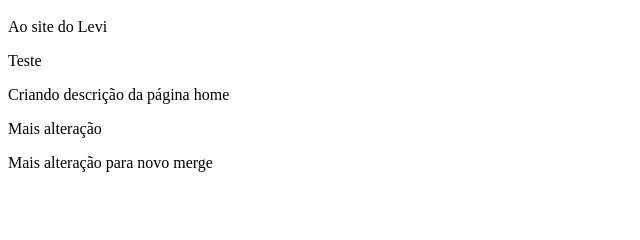
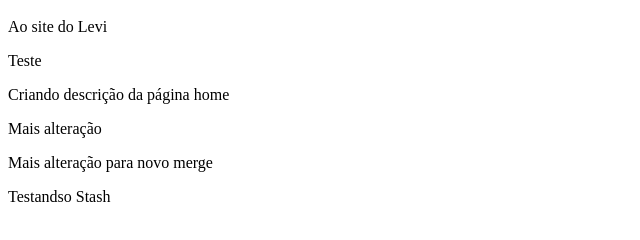
Before and after one commit to levit/curso_github, a plain HTML site: page index.html in a window 1280 px wide. Shown: the part 48-288 px from the top of the page, without its empty margins (0-640 px from the left). Drawn offline with Linux system fonts and the light colour scheme.

Commit message:
Enviando as mudanças.

```diff
--- a/index.html
+++ b/index.html
@@ -8,3 +8,5 @@
 <p>Mais alteração</p>
 
 <p>Mais alteração para novo merge</p>
+
+<p>Testandso Stash</p>
```
